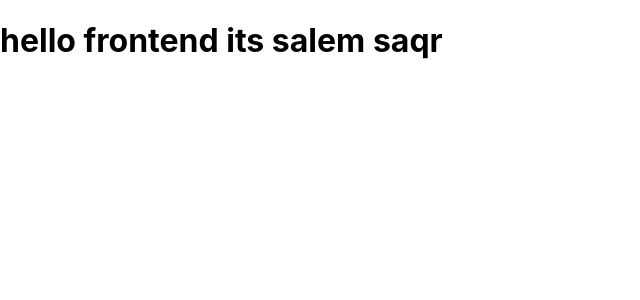
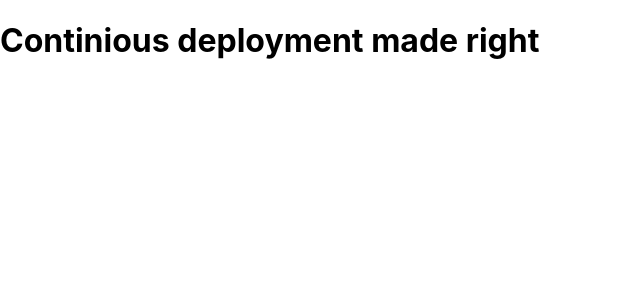
Before and after one commit to samertaha/frontend, a React (Create React App) app: page / in a window 1280 px wide. Shown: the top 300 px of the page, without its empty margins (0-640 px from the left). Built offline with nearby package versions, Linux system fonts and the light colour scheme.

Commit message:
made right

```diff
--- a/src/App.js
+++ b/src/App.js
@@ -1,7 +1,7 @@
 function App() {
   return (
     <div>
-      <h1>hello frontend its salem saqr</h1>
+      <h1>Continious deployment made right</h1>
     </div>
   );
 }
```
